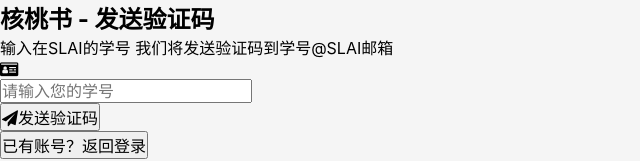
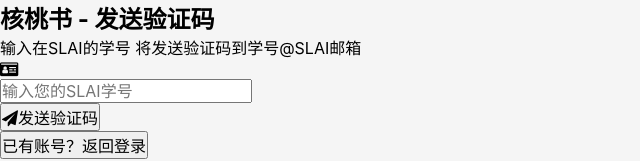
Before and after one commit to ZhangLixian1023/hetaoshu, a React (Create React App) app in the folder frontend/: page /login in a window 1280 px wide. Both pictures are taken after a click on the button "忘记密码？". Shown: the top 161 px of the page, without its empty margins (0-640 px from the left). Built offline with nearby package versions, Linux system fonts and the light colour scheme.

Commit message:
强调SLAI学号

```diff
--- a/frontend/public/index.html
+++ b/frontend/public/index.html
@@ -7,7 +7,7 @@
     <meta name="theme-color" content="#000000" />
     <meta name="description" content="React App" />
     <link rel="stylesheet" href="https://cdnjs.cloudflare.com/ajax/libs/font-awesome/4.7.0/css/font-awesome.min.css" />
-    <title>核桃书 - 你的核桃生活兴趣社区</title>
+    <title>核桃书 - 分享在SLAI学习AI的体会</title>
   </head>
   <body>
     <noscript>您需要启用JavaScript才能运行此应用程序。</noscript>
--- a/frontend/src/components/layout/Footer.js
+++ b/frontend/src/components/layout/Footer.js
@@ -29,14 +29,7 @@
 
           {/* 右侧的链接组：投币和投诉 */}
           <div className="flex">
-            <a
-              href="/payqrcode.jpg"
-              target="_blank"
-              rel="noopener noreferrer"
-              className="flex items-center text-gray-600 hover:text-gray-900 transition-colors mr-2"
-            >
-              <span className="mr-1 text-sm">投币</span>
-            </a>
+
 
             <a
               href="mailto:250010020@slai.edu.cn?subject=关于核桃书的投诉"
--- a/frontend/src/pages/LoginPage.js
+++ b/frontend/src/pages/LoginPage.js
@@ -71,7 +71,7 @@
                   type="text"
                   required
                   className="focus:ring-blue-500 focus:border-blue-500 block w-full pl-10 pr-3 py-3 border border-gray-300 rounded-md"
-                  placeholder="请输入您的学号"
+                  placeholder="输入SLAI学号"
                   value={studentId}
                   onChange={(e) => setStudentId(e.target.value)}
                 />
@@ -92,7 +92,7 @@
                   type="password"
                   required
                   className="focus:ring-blue-500 focus:border-blue-500 block w-full pl-10 pr-3 py-3 border border-gray-300 rounded-md"
-                  placeholder="请输入您的密码"
+                  placeholder="输入您的密码"
                   value={password}
                   onChange={(e) => setPassword(e.target.value)}
                 />
--- a/frontend/src/pages/SendCodePage.js
+++ b/frontend/src/pages/SendCodePage.js
@@ -45,7 +45,7 @@
             核桃书 - 发送验证码
           </h2>
           <p className="mt-2 text-center text-sm text-gray-600">
-            输入在SLAI的学号 我们将发送验证码到学号@SLAI邮箱
+            输入在SLAI的学号 将发送验证码到学号@SLAI邮箱
           </p>
         </div>
         <form className="mt-8 space-y-6" onSubmit={handleSubmit}>
@@ -65,7 +65,7 @@
                   type="text"
                   required
                   className="focus:ring-blue-500 focus:border-blue-500 block w-full pl-10 pr-3 py-3 border border-gray-300 rounded-md"
-                  placeholder="请输入您的学号"
+                  placeholder="输入您的SLAI学号"
                   value={studentId}
                   onChange={(e) => setStudentId(e.target.value)}
                 />
--- a/frontend/src/pages/SetPasswordPage.js
+++ b/frontend/src/pages/SetPasswordPage.js
@@ -74,7 +74,7 @@
             核桃书 - 设置密码
           </h2>
           <p className="mt-2 text-center text-sm text-gray-600">
-            输入验证码并设置您的新密码
+            输入验证码并设置新密码
           </p>
         </div>
         <form className="mt-8 space-y-6" onSubmit={handleSubmit}>
@@ -94,7 +94,7 @@
                   type="text"
                   required
                   className="focus:ring-blue-500 focus:border-blue-500 block w-full pl-10 pr-3 py-3 border border-gray-300 rounded-md"
-                  placeholder="您的学号"
+                  placeholder="您的SLAI学号"
                   value={studentId}
                   onChange={(e) => setStudentId(e.target.value)}
                 />
--- a/frontend/src/pages/xiaohongshu.css
+++ b/frontend/src/pages/xiaohongshu.css
@@ -17,38 +17,39 @@
   display: grid;
   grid-template-columns: repeat(auto-fill, minmax(180px, 1fr));
   gap: 5px;
+  width: 100%;
 }
 
-/* 屏幕宽度280px~390px时，每行2个 */
-        @media (min-width: 280px) and (max-width: 389.9px) {
+/* 屏幕宽度310px~460px时，每行2个 */
+        @media (min-width: 310px) and (max-width: 459.9px) {
             .feed-columns {
                 grid-template-columns: repeat(2, 1fr);
             }
         }
 
-        /* 屏幕宽度390px~540px时，每行3个 */
-        @media (min-width: 390px) and (max-width: 539.9px) {
+        /* 屏幕宽度460px~600px时，每行3个 */
+        @media (min-width: 460px) and (max-width: 599.9px) {
             .feed-columns {
                 grid-template-columns: repeat(3, 1fr);
             }
         }
 
-        /* 屏幕宽度540px~720px时，每行4个 */
-        @media (min-width: 540px) and (max-width: 719.9px) {
+        /* 屏幕宽度600px~800px时，每行4个 */
+        @media (min-width: 600px) and (max-width: 719.9px) {
             .feed-columns {
                 grid-template-columns: repeat(4, 1fr);
             }
         }
 
-        /* 屏幕宽度720px~900px时，每行5个 */
-        @media (min-width: 720px) and (max-width: 899.9px) {
+        /* 屏幕宽度800px~1000px时，每行5个 */
+        @media (min-width: 800px) and (max-width: 999.9px) {
             .feed-columns {
                 grid-template-columns: repeat(5, 1fr);
             }
         }
 
-        /* 屏幕宽度900px~1200px时，每行6个 */
-        @media (min-width: 900px) and (max-width: 1200px) {
+        /* 屏幕宽度1000px~1200px时，每行6个 */
+        @media (min-width: 1000px) and (max-width: 1199.9px) {
             .feed-columns {
                 grid-template-columns: repeat(6, 1fr);
             }
@@ -70,7 +71,11 @@
   transition: transform 0.2s ease, box-shadow 0.2s ease;
   width: 100%;
   height: 257px;
-  justify-self: center;
+  justify-self: stretch; /* 让网格项填满整个列宽 */
+  box-sizing: border-box; /* 确保内边距和边框不影响宽度计算 */
+  padding: 0; /* 统一内边距 */
+  margin: 0; /* 移除可能的外边距 */
+
 }
 
 .post-card:hover {
```
Also changed, not shown: 1 other file (tests, documents, lock files or other folders).
